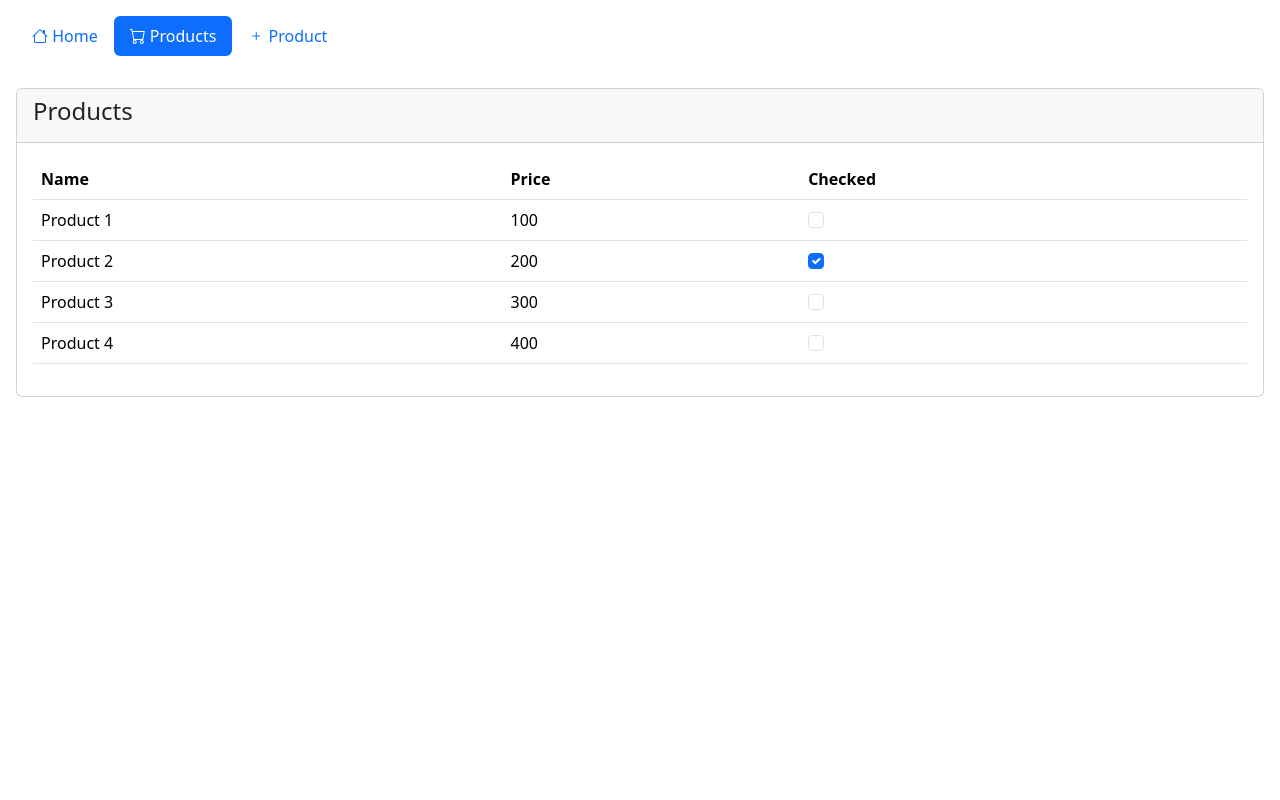
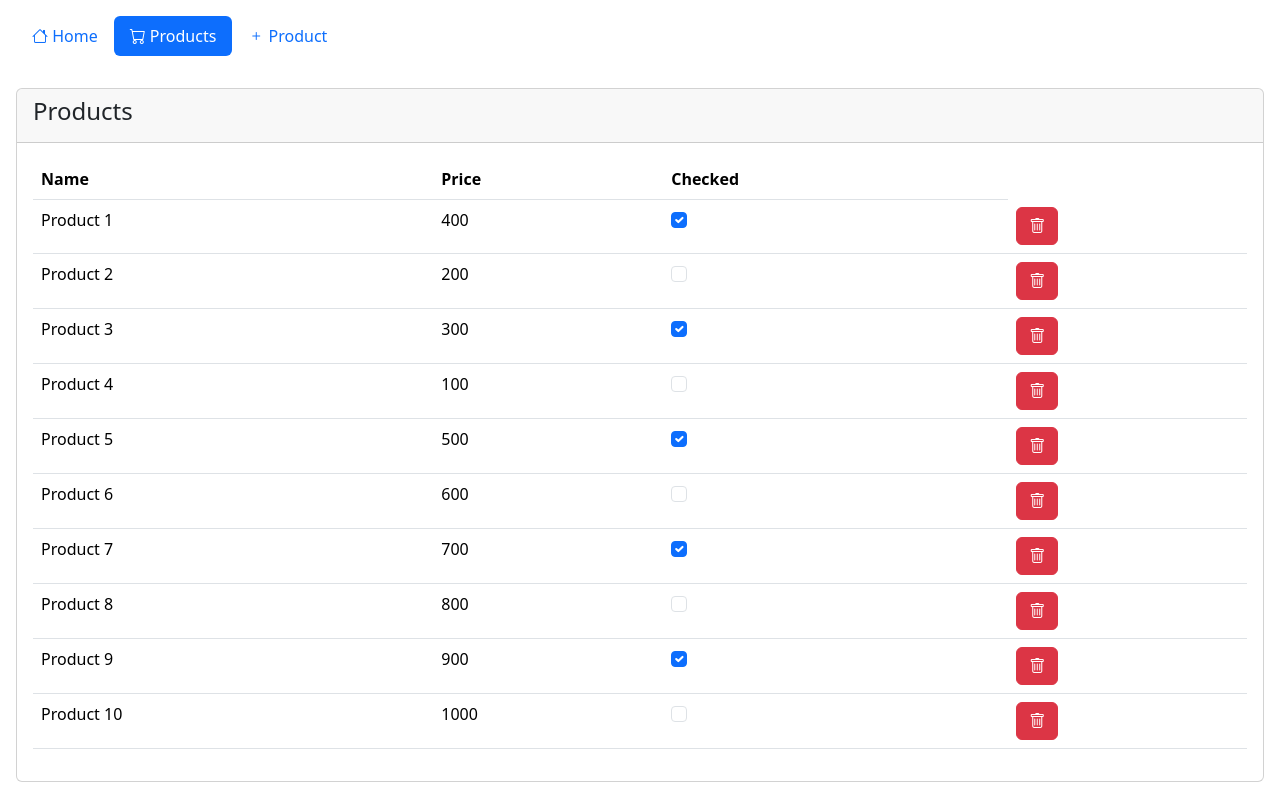
Before and after one commit to ali-ben-hammad/JEE_TP4_Angular, an Angular app: page /products in a window 1280 px wide. Built offline with nearby package versions, Linux system fonts and the light colour scheme; data requests are answered from the project's data file.

Commit message:
delete product

```diff
--- a/data/db.json
+++ b/data/db.json
@@ -3,25 +3,61 @@
     {
       "id": "1",
       "name": "Product 1",
-      "price": 100,
-      "checked": false
+      "price": 400,
+      "checked": true
     },
     {
       "id": "2",
       "name": "Product 2",
       "price": 200,
-      "checked": true
+      "checked": false
     },
     {
       "id": "3",
       "name": "Product 3",
       "price": 300,
-      "checked": false
+      "checked": true
     },
     {
       "id": "4",
       "name": "Product 4",
-      "price": 400,
+      "price": 100,
+      "checked": false
+    },
+    {
+      "id": "5",
+      "name": "Product 5",
+      "price": 500,
+      "checked": true
+    },
+    {
+      "id": "6",
+      "name": "Product 6",
+      "price": 600,
+      "checked": false
+    },
+    {
+      "id": "7",
+      "name": "Product 7",
+      "price": 700,
+      "checked": true
+    },
+    {
+      "id": "8",
+      "name": "Product 8",
+      "price": 800,
+      "checked": false
+    },
+    {
+      "id": "9",
+      "name": "Product 9",
+      "price": 900,
+      "checked": true
+    },
+    {
+      "id": "10",
+      "name": "Product 10",
+      "price": 1000,
       "checked": false
     }
   ]
--- a/src/app/products/products.component.html
+++ b/src/app/products/products.component.html
@@ -22,6 +22,10 @@
             [checked]="product.checked"
                    (change)="onCheckChange($event, product)">
           </td>
+       <td>
+         <button class="btn btn-danger" (click)="deleteProduct(product.id)">
+           <i class="bi bi-trash"></i>
+         </button>
        </tbody>
      </table>
    </div>
--- a/src/app/products/products.component.ts
+++ b/src/app/products/products.component.ts
@@ -2,7 +2,7 @@ import {Component, OnInit} from '@angular/core';
 import {Product} from "../model/product.model";
 import {AsyncPipe, NgForOf} from "@angular/common";
 import {HttpClient} from "@angular/common/http";
-import {Observable} from "rxjs";
+import {map, Observable} from "rxjs";
 import {ProductService} from "../services/product.service";
 @Component({
   selector: 'app-products',
@@ -30,8 +30,20 @@ export class ProductsComponent implements OnInit {
   onCheckChange($event: Event, product: Product) {
     this.productsService.checkProduct(product).subscribe({
         next :(updatedProduct : Product) => {
-           product.checked = updatedProduct.checked;
+           product.checked = !updatedProduct.checked;
         }
       })
   }
+
+  deleteProduct(id: number) {
+    this.productsService.deleteProduct({id} as Product).subscribe(
+      () => {
+        // filter out the deleted product
+        this.products$ = this.products$.pipe(
+          map((products: Product[]) => products.filter(product => product.id !== id))
+        )
+      }
+    )
+
+  }
 }
--- a/src/app/services/product.service.ts
+++ b/src/app/services/product.service.ts
@@ -21,7 +21,7 @@ export class ProductService {
     return this.http.put<Product>(`http://localhost:8089/products/${product.id}`, product);
   }
 
-  public deleteProduct(product: Product): Observable<Product> {
+  public deleteProduct(product: Product) {
     return this.http.delete<Product>(`http://localhost:8089/products/${product.id}`);
   }
 
```
